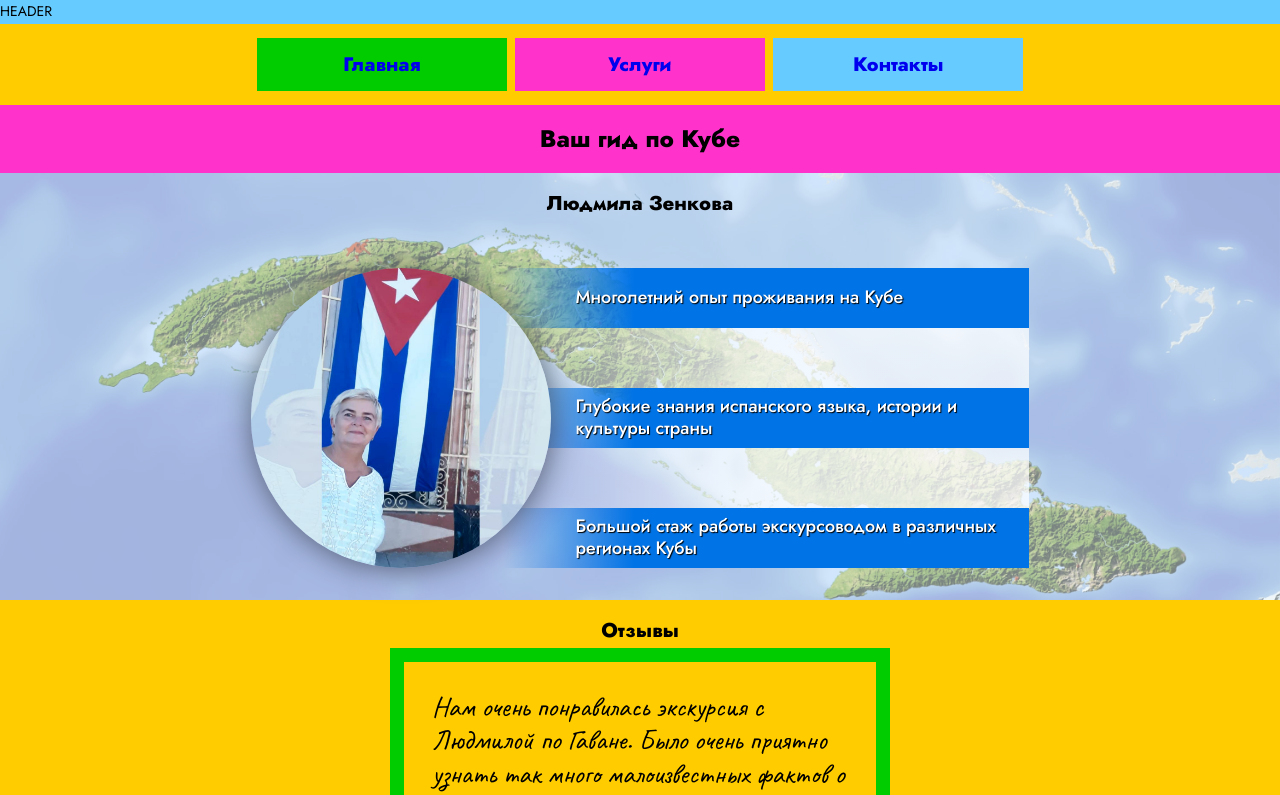
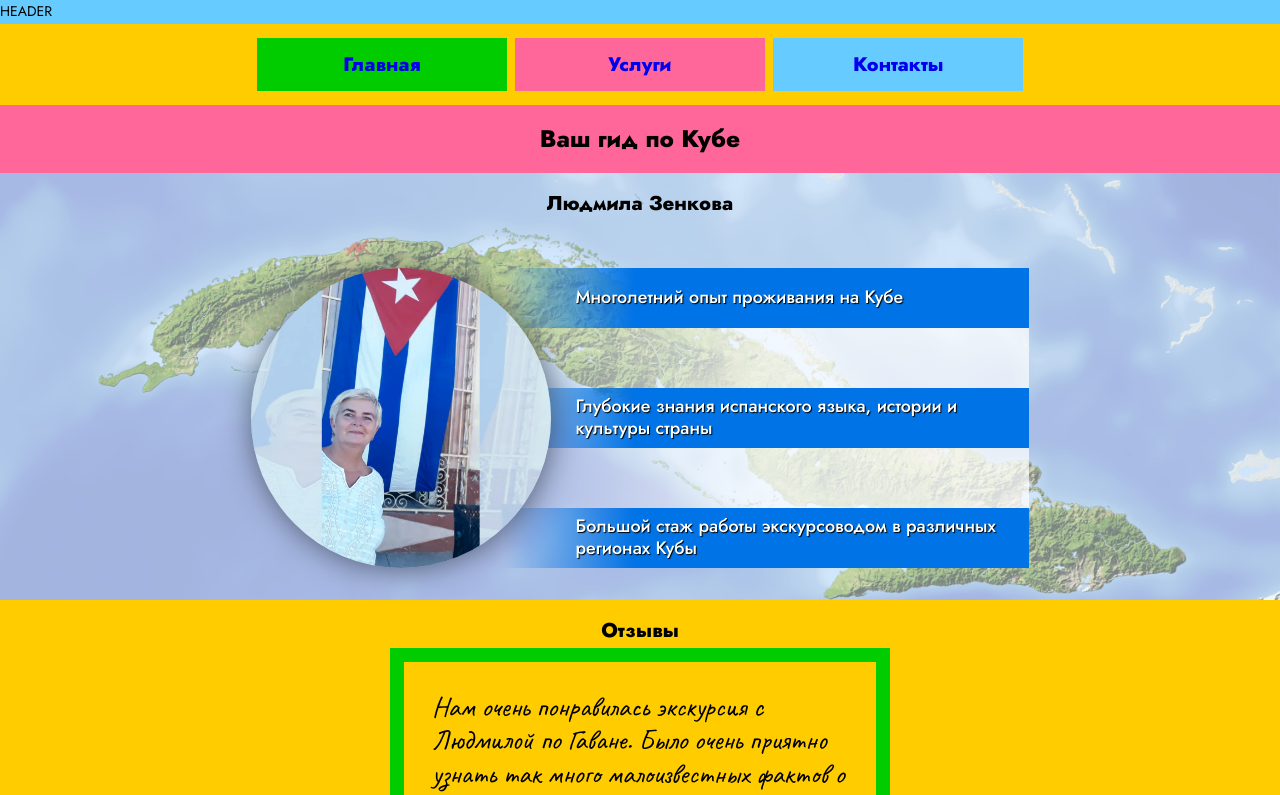
Before and after one commit to igoryen/zenkova, a React (Create React App) app: page / in a window 1280 px wide. Shown: the top 795 px of the page. Built offline with nearby package versions, Linux system fonts and the light colour scheme.

Commit message:
Updated the pink color to be softer

```diff
--- a/src/styles/variables.scss
+++ b/src/styles/variables.scss
@@ -2,7 +2,7 @@ $color1: #ffcc00;
 $color2: #00cc00;
 $color3: #66ccff;
 $color4: #e6f7ff;
-$color5: #ff33cc;
+$color5: #ff6699;
 
 $color1light: rgba(255, 204, 0, 0.5);
 $color2light: rgba(0, 204, 0, 0.5);
```
